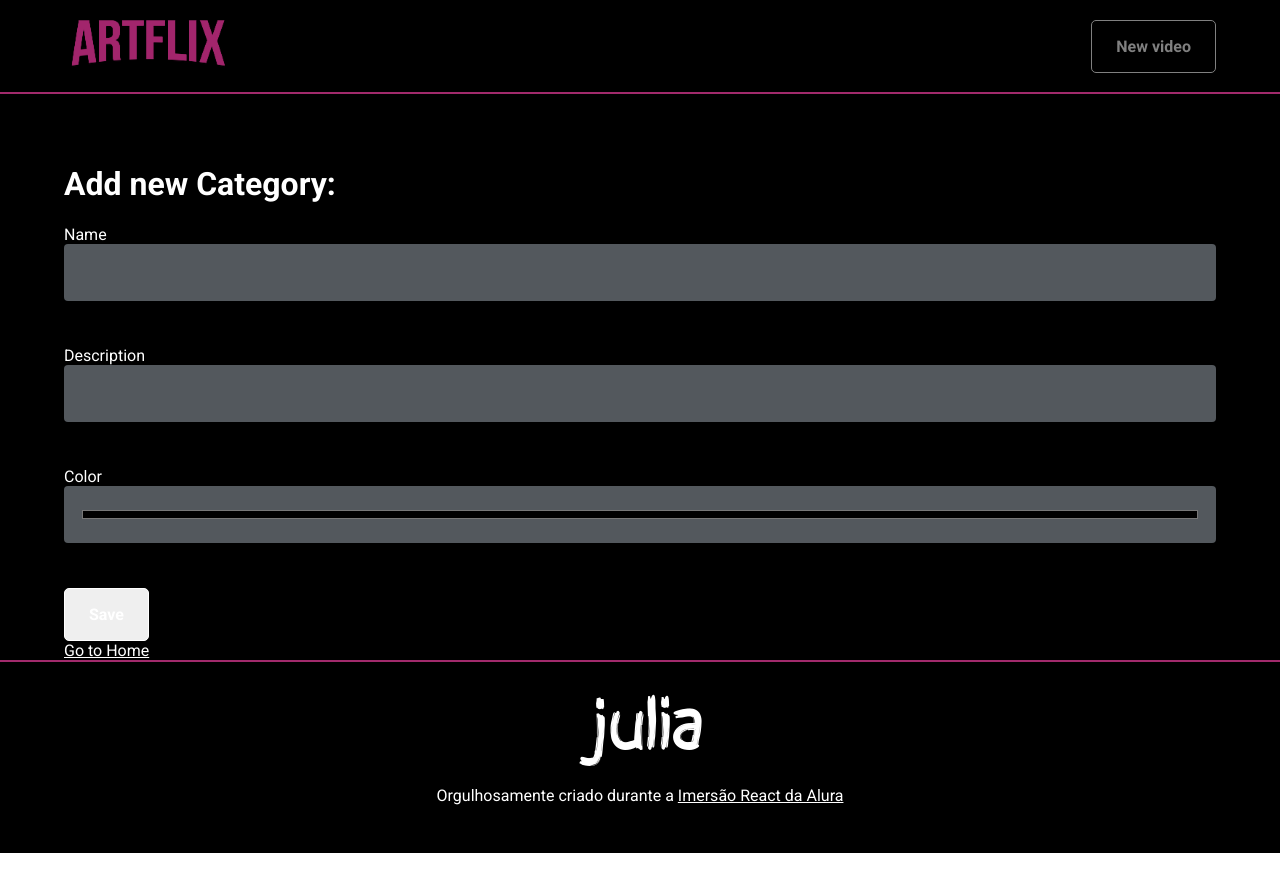
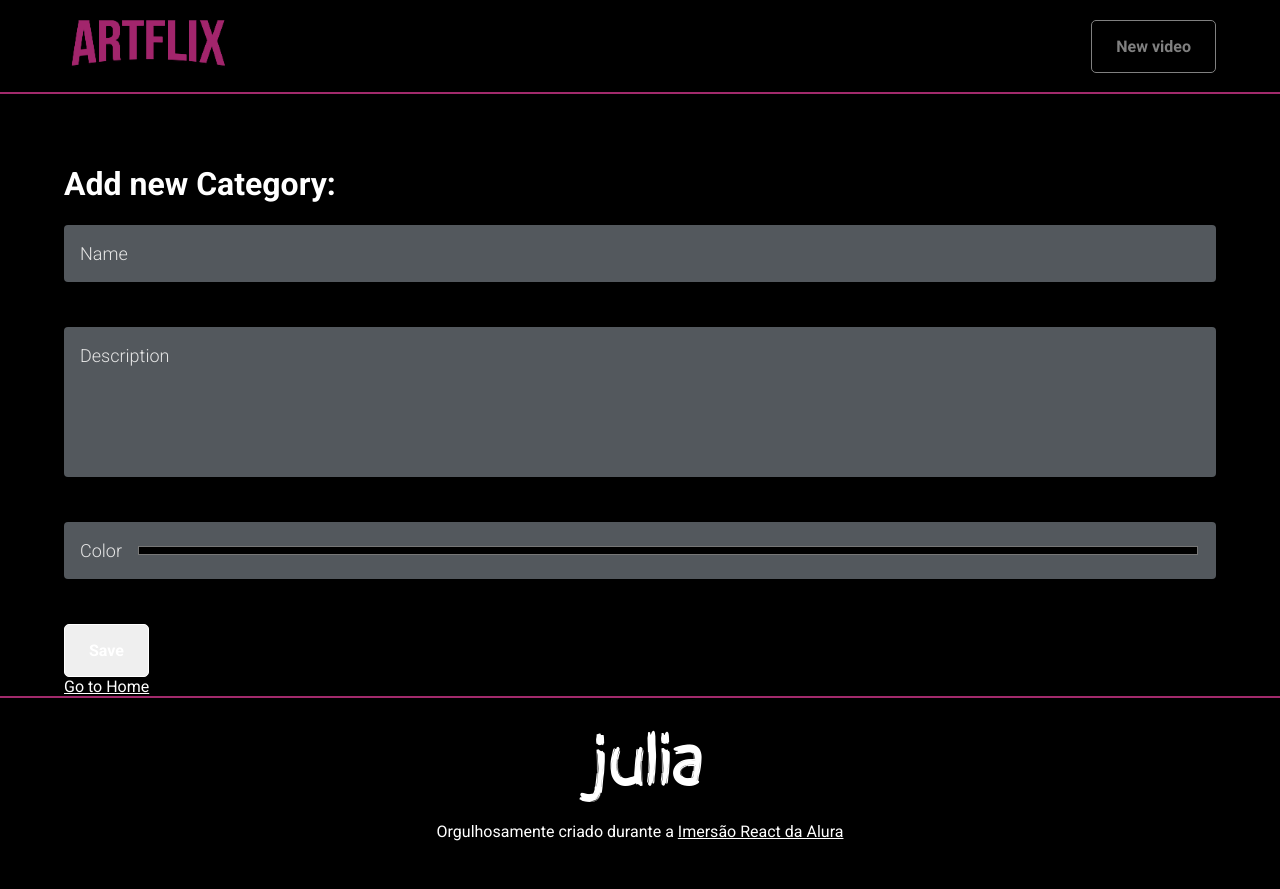
Before and after one commit to julialuzs/imersao-react-alura, a React (Create React App) app: page /register/category in a window 1280 px wide. Before the commit the page ends 853 px from the top, so only its background shows below. Built offline with nearby package versions, Linux system fonts and the light colour scheme.

Commit message:
feat: add category form style

```diff
--- a/src/components/form-field/form-field.jsx
+++ b/src/components/form-field/form-field.jsx
@@ -1,18 +1,38 @@
 import React from 'react';
 import PropTypes from 'prop-types';
-import styled from 'styled-components';
+import styled, { css } from 'styled-components';
 
 const Wrapper = styled.div`
   position: relative;
+
   textarea {
     min-height: 150px;
   }
+
   input[type="color"] {
-    padding-left: 56px;
+    padding-left: 72px;
   }
 `;
 
 const Label = styled.label``;
+
+Label.Text = styled.span`
+  color: #e5e5e5;
+  height: 57px;
+  position: absolute;
+  top: 0;
+  left: 16px;
+
+  display: flex;
+  align-items: center;
+
+  transform-origin: 0% 0%;
+  font-size: 18px;
+  font-style: normal;
+  font-weight: 300;
+
+  transition: .2s ease-in-out;
+`;
 
 const Input = styled.input`
   background: #53585D;
@@ -37,6 +57,16 @@ const Input = styled.input`
   &:focus {
     border-bottom-color: var(--primary);
   }
+
+  &:focus:not([type="color"]) + span {
+    transform: scale(0.6) translateY(-10px);
+  }
+
+  ${({ hasValues }) => hasValues && css`
+    &:not([type="color"]) + span {
+      transform: scale(0.6) translateY(-10px);
+    }
+  `}
 `;
 
 function FormField({
@@ -44,11 +74,22 @@ function FormField({
 }) {
   const fieldId = `id_${name}`;
   const tag = type === 'textarea' ? 'textarea' : 'input';
+  const inputHasValues = Boolean(value.length);
+
   return (
-    <div>
-      <label htmlFor={fieldId}>{label}</label>
-      <Input id={fieldId} as={tag} type={type} name={name} value={value} onChange={onChange} />
-    </div>
+    <Wrapper>
+      <Label htmlFor={fieldId}>
+        <Input
+          as={tag}
+          type={type}
+          name={name}
+          value={value}
+          onChange={onChange}
+          hasValues={inputHasValues}
+        />
+        <Label.Text>{label}</Label.Text>
+      </Label>
+    </Wrapper>
   );
 }
 
```
